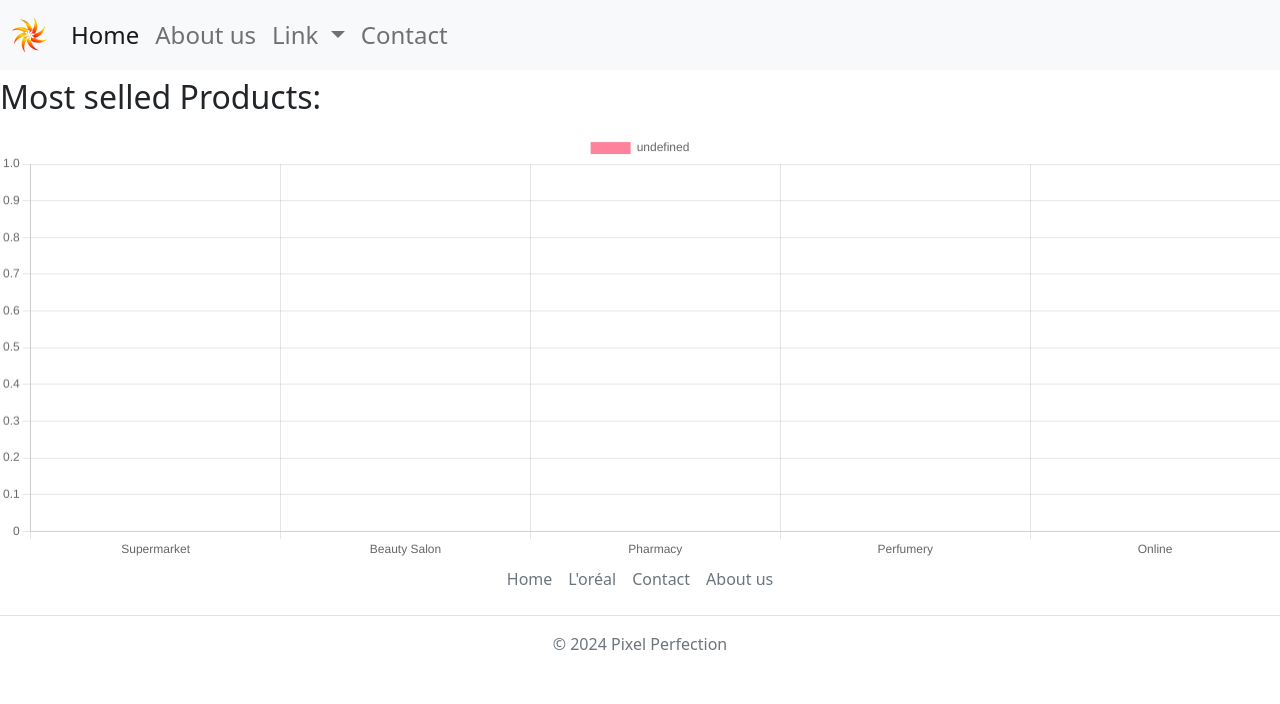
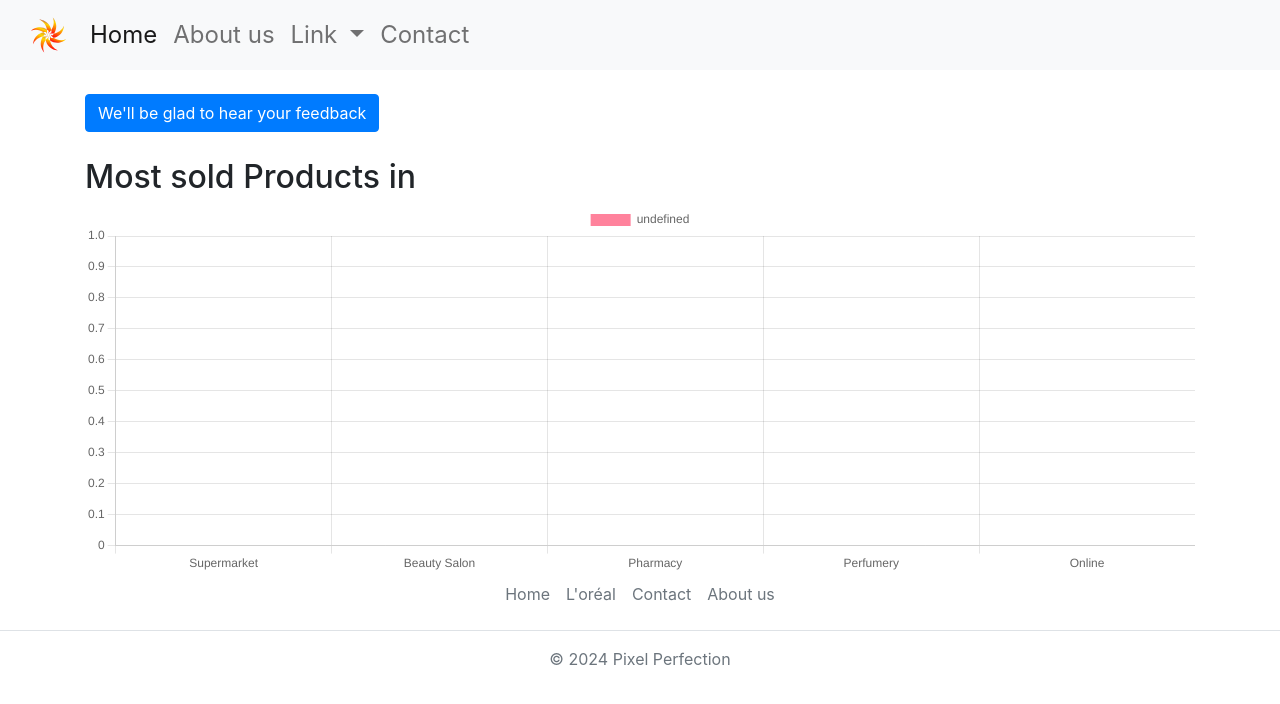
Before and after one commit to WildCodeSchool/pixelperfection, a Symfony app: template back-php/templates/country/statPays.html.twig in a window 1280 px wide. Shown: the top 704 px of the page. Run offline with Twig, Linux system fonts and the light colour scheme; the template is opened without the code that fills it, so the values that code supplies are empty; some libraries are stand-ins or nearby versions.

Commit message:
last commit

```diff
--- a/back-php/src/Controller/QualityController.php
+++ b/back-php/src/Controller/QualityController.php
@@ -71,11 +71,9 @@
     public function delete(Request $request, Quality $quality, EntityManagerInterface $entityManager): Response
     {
         if ($this->isCsrfTokenValid('delete' . $quality->getId(), $request->request->get('_token'))) {
-
             $entityManager->remove($quality);
             $entityManager->flush();
         }
-
         return $this->redirectToRoute('app_quality_index', [], Response::HTTP_SEE_OTHER);
     }
 }
--- a/back-php/templates/country/statPays.html.twig
+++ b/back-php/templates/country/statPays.html.twig
@@ -5,15 +5,21 @@
 {% block stylesheets %}
     {{ parent() }}
     <link rel="stylesheet" href="https://cdn.jsdelivr.net/npm/chart.js">
+    <!-- Ajout du lien vers la feuille de style Bootstrap -->
+    <link rel="stylesheet" href="https://stackpath.bootstrapcdn.com/bootstrap/4.3.1/css/bootstrap.min.css">
 {% endblock %}
 
 {% block body %}
-    <h1> </h1>
+<div class="container mt-3">
+    <h1><a href="{{ path('app_quality_new') }}" class="btn btn-primary">We'll be glad to hear your feedback</a></h1>
 
-    <h2>Most selled Products:</h2>
-    <ul>
+    <h2 class="mt-4">Most sold Products in {{ country.name }}</h2>
+
+    <ul class="list-group">
         {% for product in country.products %}
-            <li><a href="{{ path('app_quality_new') }}">{{ product.productName }}</a></li>
+            <li class="list-group-item">
+                <a href="{{ path('app_quality_new') }}" class="btn btn-link">{{ product.productName }}</a>
+            </li>
         {% endfor %}
     </ul>
 
```
